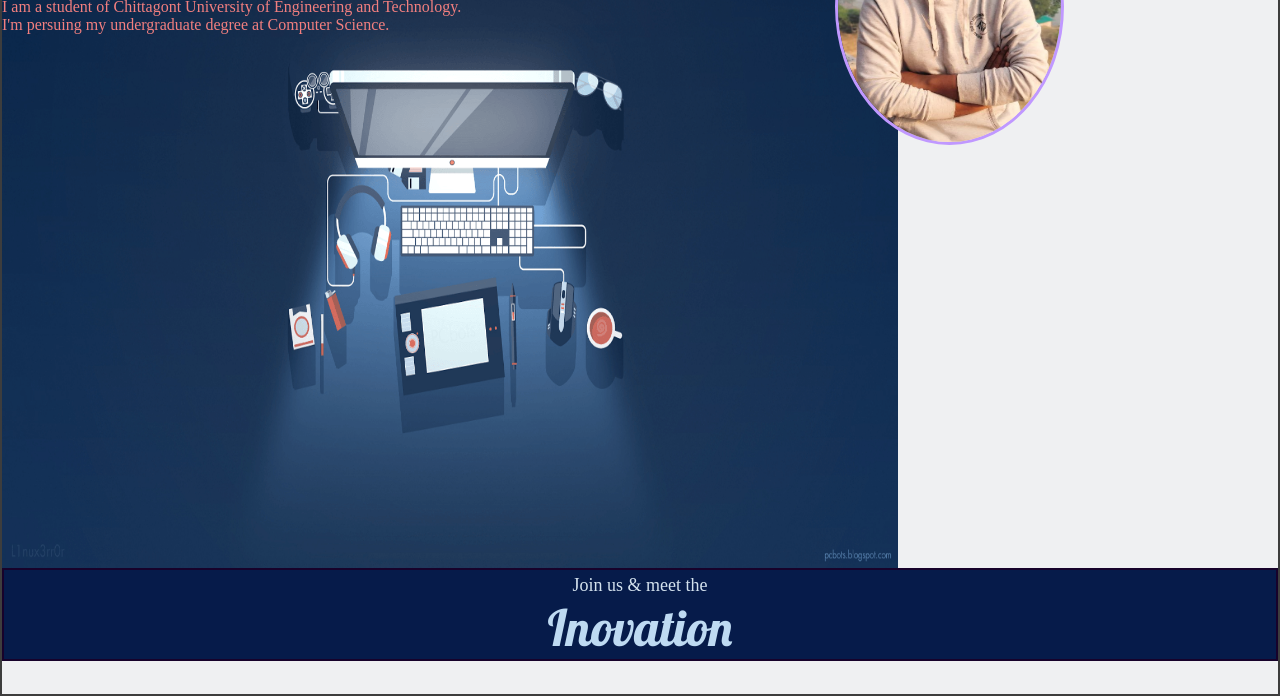
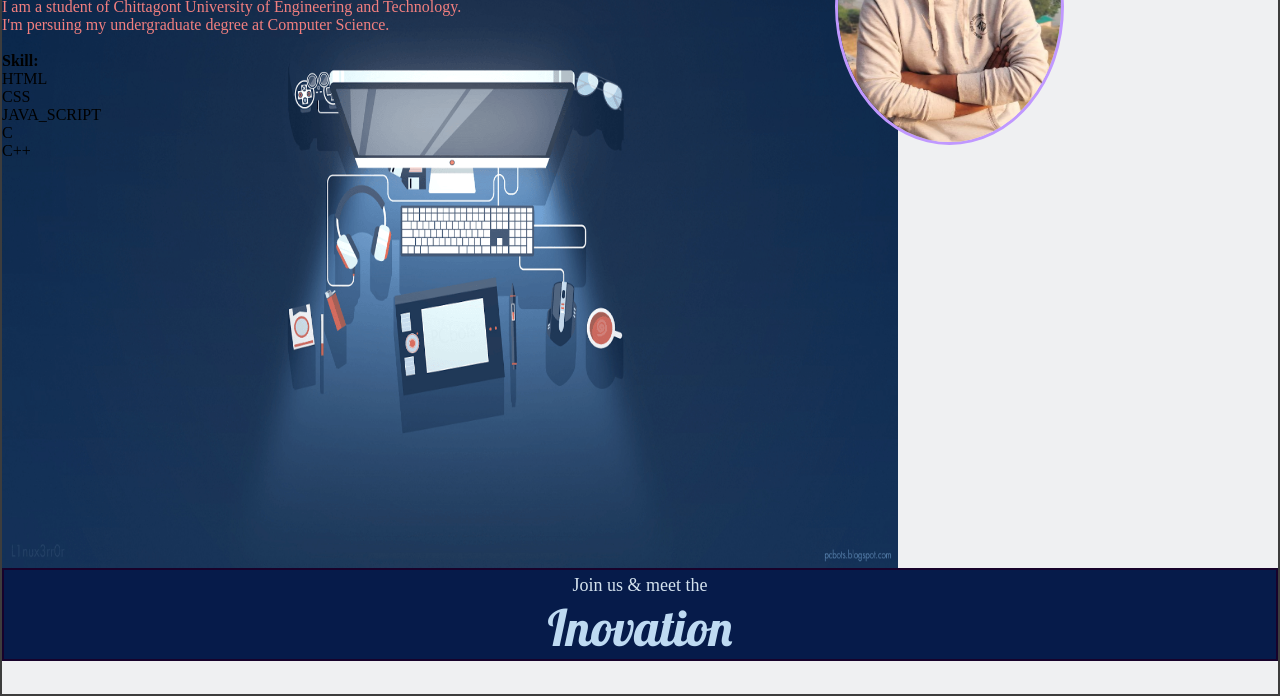
Before and after one commit to entromolphya/milestone-1, a plain HTML site: page index.html in a window 1280 px wide. Shown: the part 188-884 px from the top of the page. Drawn offline with Linux system fonts and the light colour scheme.

Commit message:
Update index.html

```diff
--- a/index.html
+++ b/index.html
@@ -28,7 +28,17 @@
                 <div class="intro">
                     <h1>Hi</h1>
                     <h3 style="font-size: 40px;">I'm Emon</h3>
-                    <p>I am a student of Chittagont University of Engineering and Technology. I'm persuing my undergraduate degree at Computer Science.</p>
+                    <p id="myself">I am a student of Chittagont University of Engineering and Technology. I'm persuing my undergraduate degree at Computer Science.</p>
+                    <div class="skills">
+                        <h4 id="skill"><br> Skill:</h4>
+                        <ul id="skill_list">
+                            <li>HTML</li>
+                            <li>CSS</li>
+                            <li>JAVA_SCRIPT</li>
+                            <li>C</li>
+                            <li>C++</li>
+                        </ul>
+                    </div>
                 </div>
                 <div class="img-sec">
                     <img src="pic.jpg" alt="profile pic">
```
